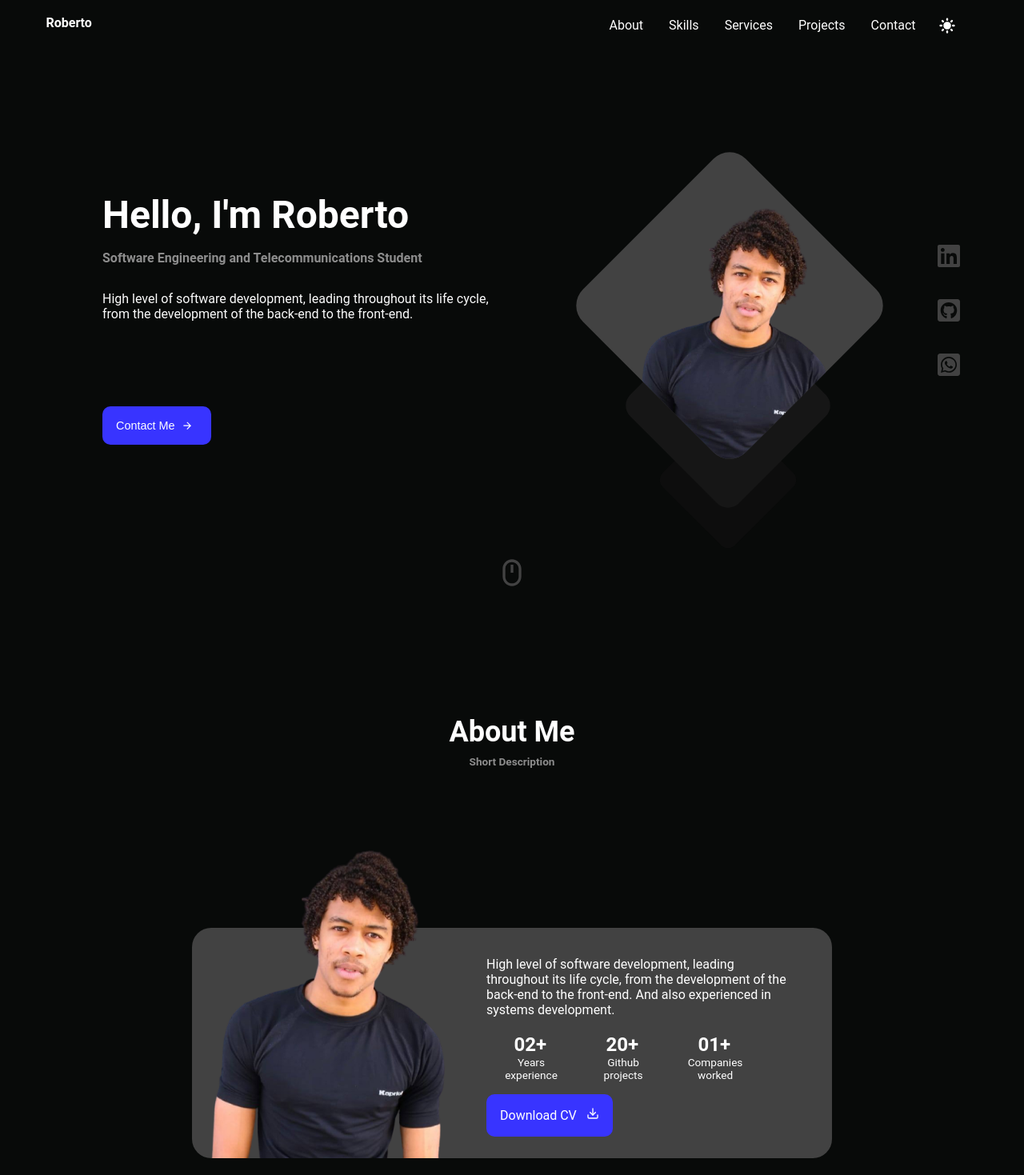
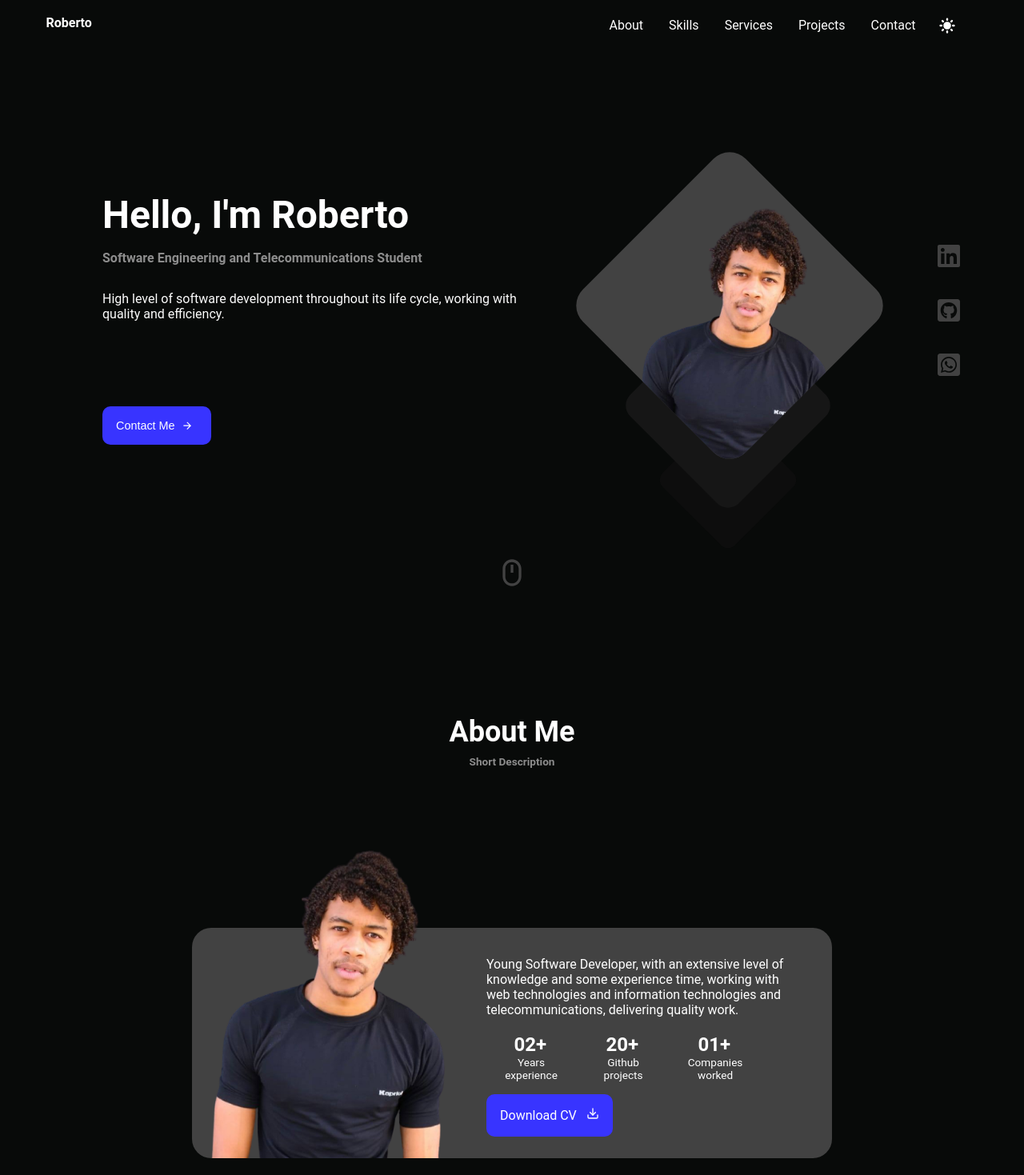
Before and after one commit to robertocarlosmedina/portfolio, a React (Create React App) app: page / in a window 1280 px wide. Shown: the top 1469 px of the page at 80% size. Built offline with nearby package versions, Linux system fonts and the light colour scheme.

Commit message:
Changing the presentation text.
What is missing so far is just the photos changes

```diff
--- a/src/components/pages/AboutMe.js
+++ b/src/components/pages/AboutMe.js
@@ -30,11 +30,13 @@ const AboutMe = () =>{
         <div className="AboutmeConteiner">
           <div className="Conteiner-1">
             <div className="AboutText">
-              <p>High level of software development,
-                leading throughout its life cycle,
-                from the development of the back-end to the
-                front-end. And also experienced in systems
-                development.
+
+              <p>Young Software Developer,
+                  with an extensive level of knowledge and
+                  some experience time, working with web
+                  technologies and information technologies
+                  and telecommunications, delivering quality
+                  work.
               </p>
             </div>
             <div className="AboutStatistic">
--- a/src/components/pages/FrontPage.js
+++ b/src/components/pages/FrontPage.js
@@ -33,9 +33,9 @@ const FrontPage = () =>{
             <h1>Hello, I'm Roberto</h1>
             <div className="secondHeader"><h2>Software Engineering and Telecommunications Student</h2></div>
             <div className="PresentationText">
-              <p>High level of software development, leading throughout its
-                 life cycle, from the development of the back-end to the
-                 front-end.
+              <p>High level of software development
+                throughout its life cycle,
+                working with quality and efficiency.
               </p>
             </div>
             <div className="ContactMe">
```
